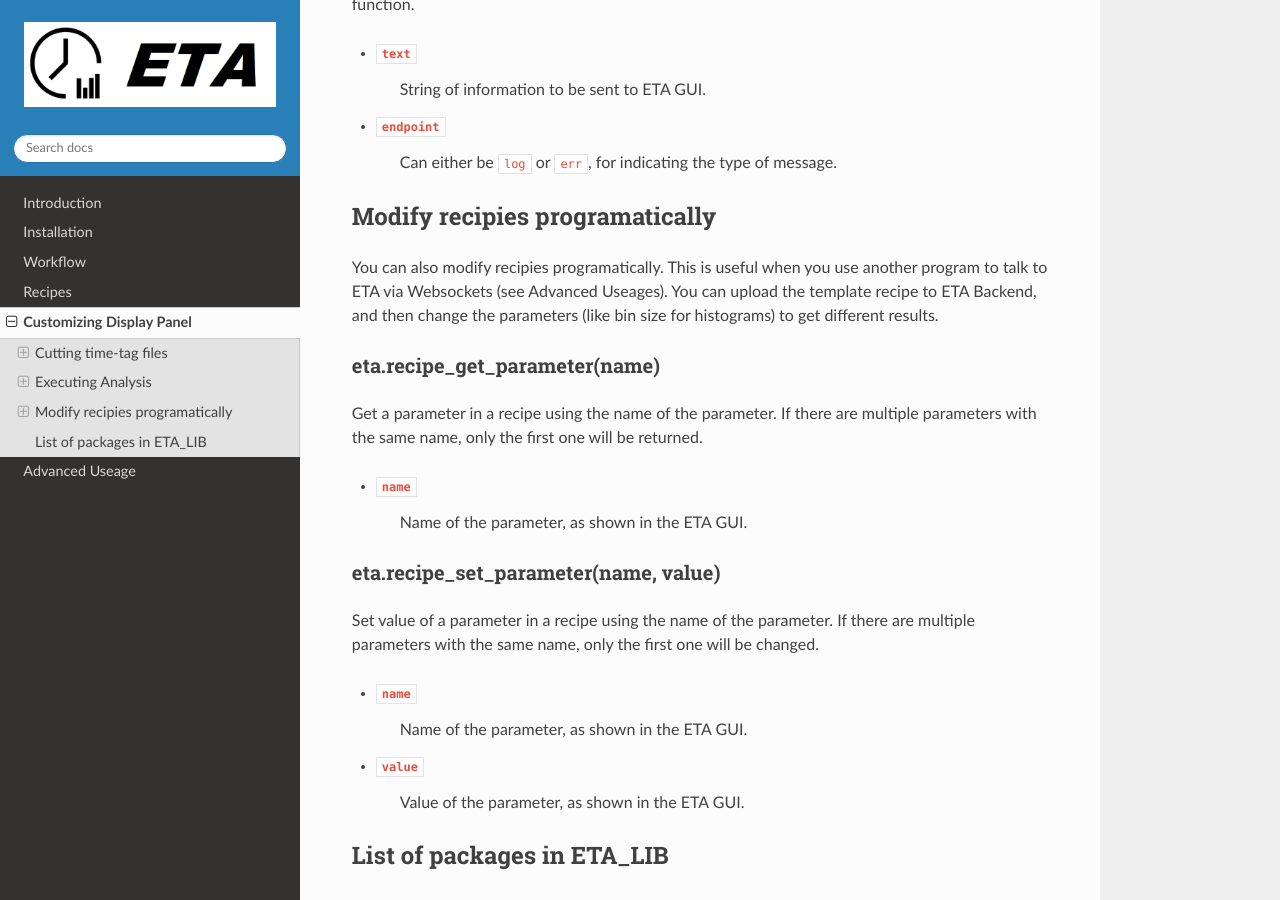
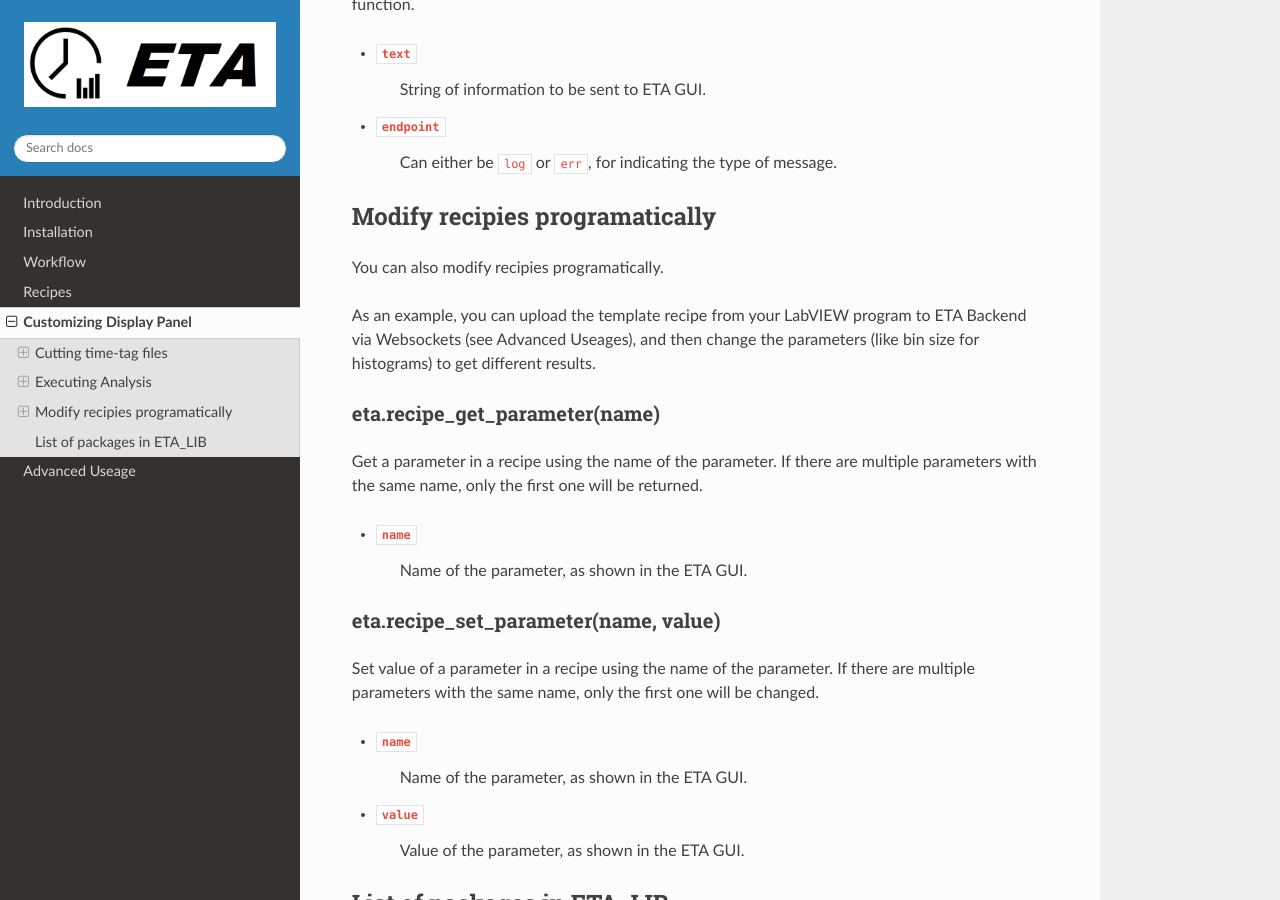
Before and after one commit to timetag/timetag.github.io, a Sphinx documentation site: the page built from docs/python.rst, in a window 1280 px wide and 900 px high, scrolled down 4570 px. Built offline with Sphinx 7.4.7 and the Read the Docs theme 2.0.0, drawn with Linux system fonts in a browser that asks for light colours.

Commit message:
Update python.rst

```diff
--- a/docs/python.rst
+++ b/docs/python.rst
@@ -146,7 +146,9 @@ This is the ETA alternatve for ``print()`` in Python.  This is useful when you u
 
 Modify recipies programatically
 ------
-You can also modify recipies programatically. This is useful when you use another program to talk to ETA via Websockets (see Advanced Useages). You can upload the template recipe to ETA Backend, and then change the parameters (like bin size for histograms) to get different results.
+You can also modify recipies programatically.
+
+As an example, you can upload the template recipe from your LabVIEW program to ETA Backend via Websockets (see Advanced Useages), and then change the parameters (like bin size for histograms) to get different results.
 
 eta.recipe_get_parameter(name)
 ......
```
